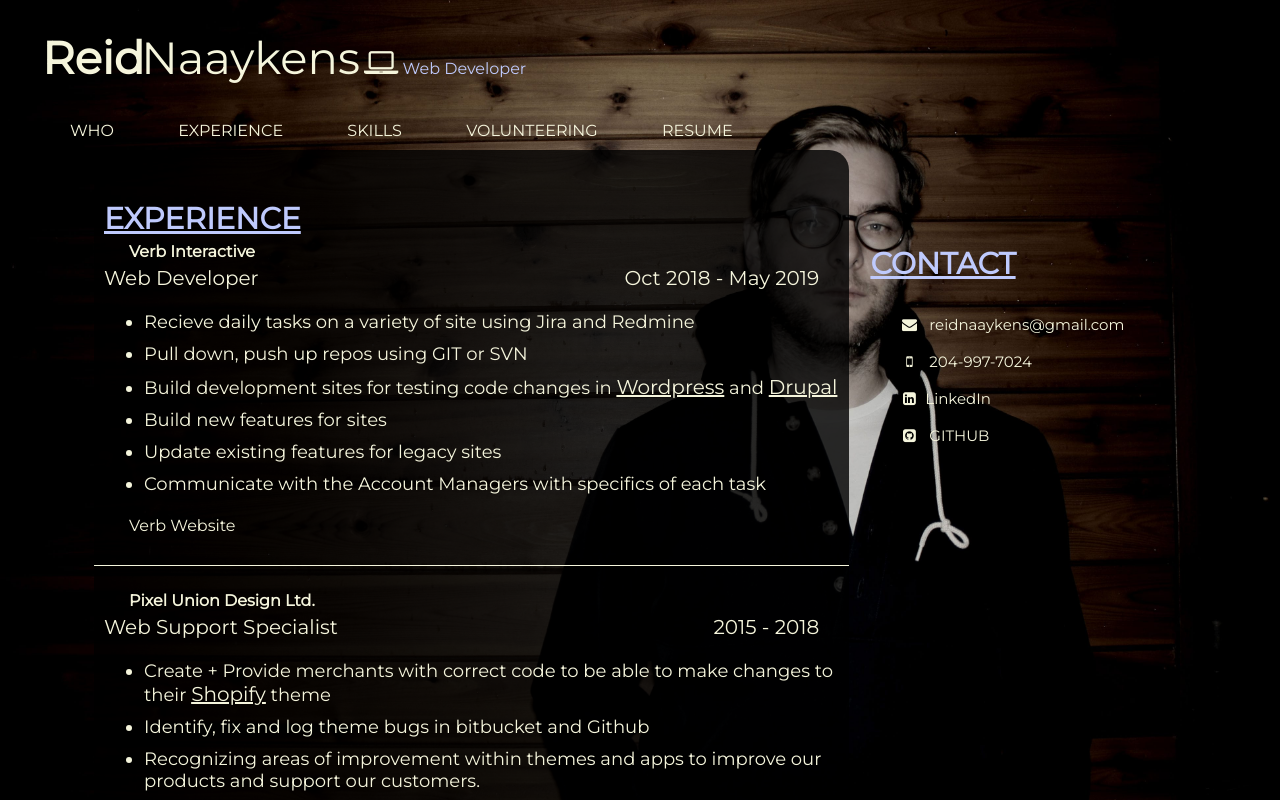
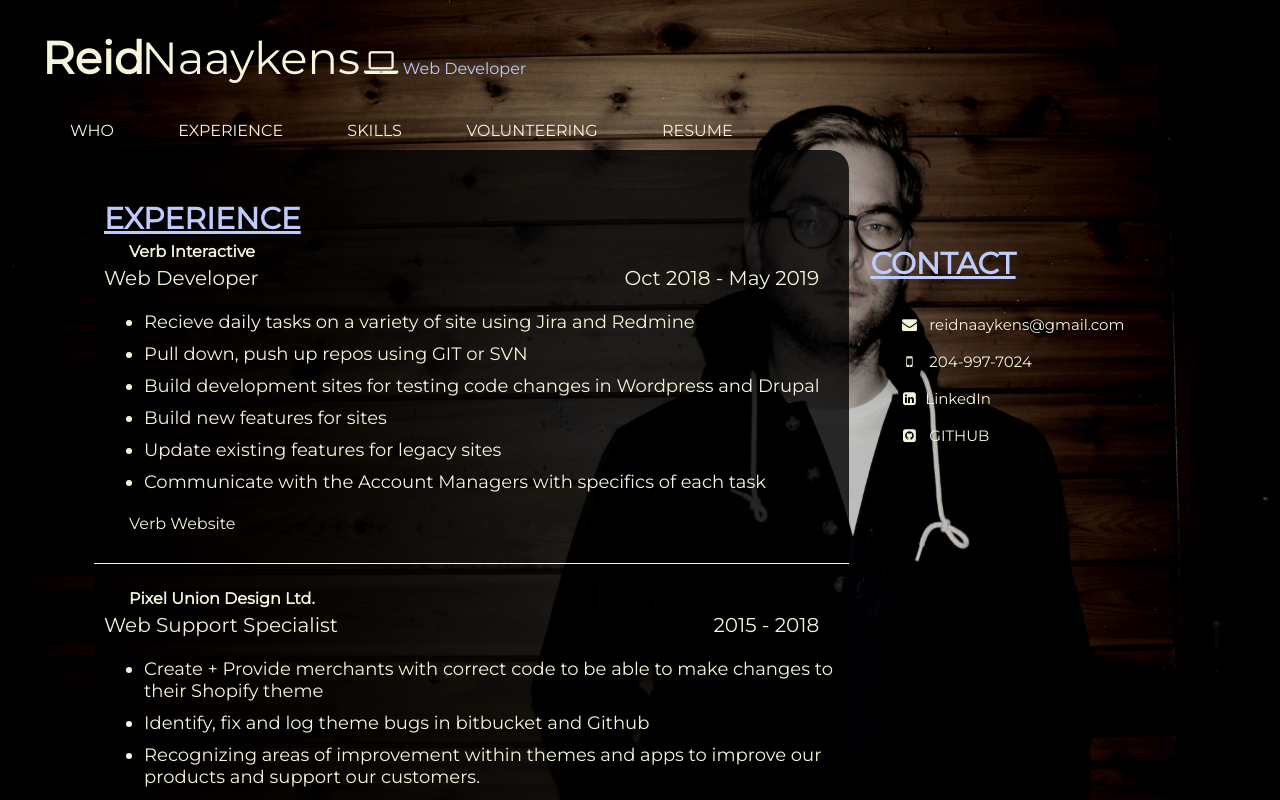
Before and after one commit to reidnaa/reidnaa.github.io, a plain HTML site: page index.html in a window 1280 px wide. Both pictures are taken after a click on the item "EXPERIENCE". Shown: the top 800 px of the page. Drawn offline with nearby package versions, Linux system fonts and the light colour scheme; files whose address does not match are found by name.

```diff
--- a/index.html
+++ b/index.html
@@ -143,7 +143,7 @@
   <ul>
     <li>Recieve daily tasks on a variety of site using Jira and Redmine</li>
     <li>Pull down, push up repos using GIT or SVN</li>
-    <li>Build development sites for testing code changes in <span class="underline">Wordpress</span> and <span class="underline">Drupal</span></li>
+    <li>Build development sites for testing code changes in Wordpress and Drupal</li>
     <li>Build new features for sites</li>
     <li>Update existing features for legacy sites</li>
     <li>Communicate with the Account Managers with specifics of each task</li>
@@ -156,7 +156,7 @@
 <span> Web Support Specialist <span class="date">2015 - 2018</span></span>
 
   <ul>
-    <li>Create + Provide merchants with correct code to be able to make changes to their <span class="underline">Shopify</span> theme</li>
+    <li>Create + Provide merchants with correct code to be able to make changes to their Shopify theme</li>
     <li>Identify, fix and log theme bugs in bitbucket and Github</li>
     <li>Recognizing areas of improvement within themes and apps to improve our products and support our customers.</li>
     <li>Help on-board and train new members of the support team</li>
--- a/src/mystyle.css
+++ b/src/mystyle.css
@@ -680,9 +680,7 @@ span.who-row {
     margin-top: 102px;
 }
 
-.underline{
-  text-decoration: underline;
-}
+
 /* Mobile Styles */
 
 @media(max-width:720px){
```
